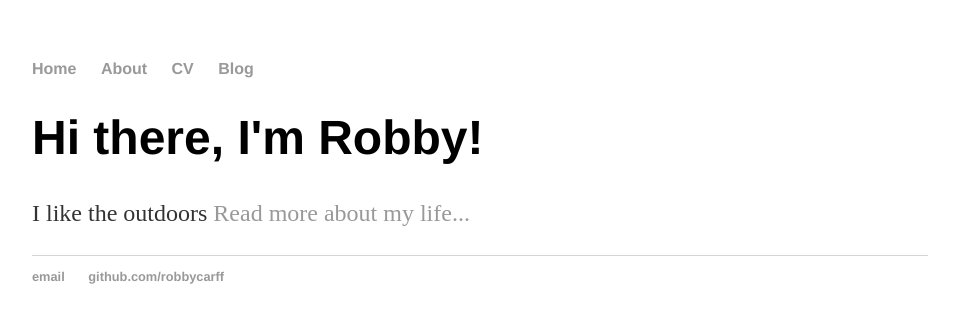
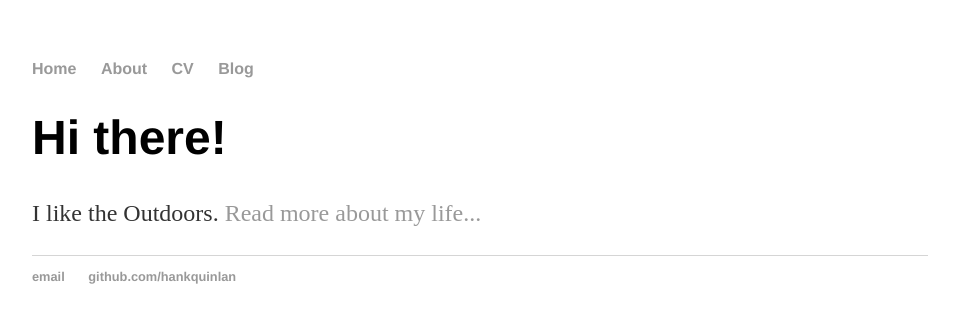
Before and after one commit to robbycarff/robbycarff.github.io, a Jekyll site: the page built from index.html, in a window 1280 px wide. Shown: the top 323 px of the page, without its empty margins (160-1119 px from the left). Built offline with Jekyll 4.4.1, drawn with Linux system fonts in a browser that asks for light colours.

Commit message:
upgrading to jekyll

```diff
--- a/index.html
+++ b/index.html
@@ -1,30 +1,8 @@
-<!DOCTYPE html>
-<html>
-	<head>
-		<title>Robby Carff</title>
-		<!-- link to main stylesheet -->
-		<link rel="stylesheet" type="text/css" href="/css/main.css">
-	</head>
-	<body>
-		<nav>
-    		<ul>
-        		<li><a href="/">Home</a></li>
-	        	<li><a href="/about">About</a></li>
-        		<li><a href="/cv">CV</a></li>
-        		<li><a href="/blog">Blog</a></li>
-    		</ul>
-		</nav>
-		<div class="container">
-    		<div class="blurb">
-        		<h1>Hi there, I'm Robby!</h1>
-				<p>I like the outdoors <a href="/about">Read more about my life...</a></p>
-    		</div><!-- /.blurb -->
-		</div><!-- /.container -->
-		<footer>
-    		<ul>
-        		<li><a href="mailto:rpcarff@gmail.com">email</a></li>
-        		<li><a href="https://github.com/robbycarff">github.com/robbycarff</a></li>
-			</ul>
-		</footer>
-	</body>
-</html>
+---
+layout: default
+title: Robby Carff
+---
+<div class="blurb">
+	<h1>Hi there!</h1>
+	<p> I like the Outdoors.  <a href="/about">Read more about my life...</a></p>
+</div><!-- /.blurb -->
```
